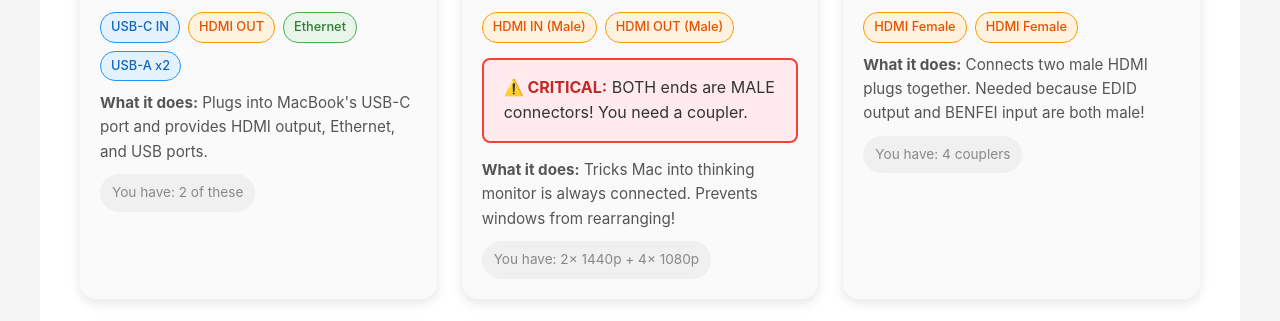
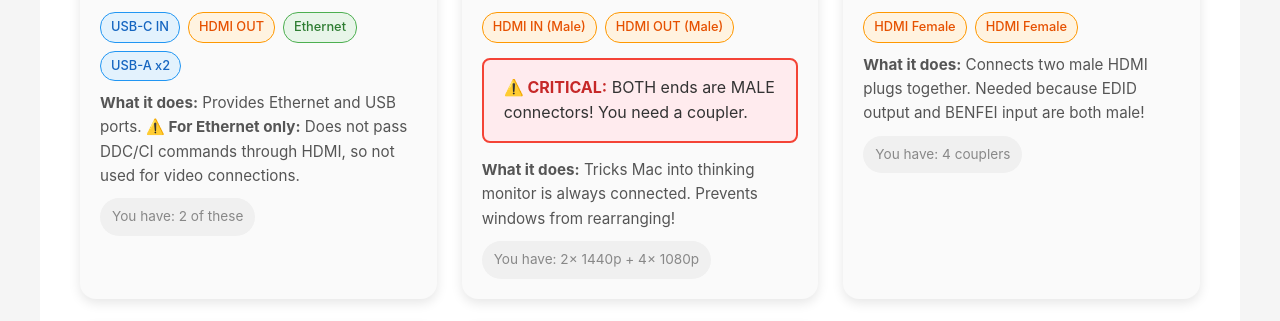
Before and after one commit to chaceholland/kvm-setup-guide, a plain HTML site: page index.html in a window 1280 px wide. Shown: the part 959-1280 px from the top of the page. Drawn offline with Linux system fonts and the light colour scheme.

Commit message:
docs: update UGREEN hub description for Ethernet-only use

```diff
--- a/index.html
+++ b/index.html
@@ -285,7 +285,7 @@
                         <div class="card-body">
                             <div class="photo-container"><img src="https://m.media-amazon.com/images/I/71J-XDeu4nL._AC_SX679_.jpg" alt="UGREEN Hub"></div>
                             <div class="port-labels"><span class="port-label usb">USB-C IN</span><span class="port-label hdmi">HDMI OUT</span><span class="port-label ethernet">Ethernet</span><span class="port-label usb">USB-A x2</span></div>
-                            <div class="description"><strong>What it does:</strong> Plugs into MacBook's USB-C port and provides HDMI output, Ethernet, and USB ports.</div>
+                            <div class="description"><strong>What it does:</strong> Provides Ethernet and USB ports. <strong>⚠️ For Ethernet only:</strong> Does not pass DDC/CI commands through HDMI, so not used for video connections.</div>
                             <span class="quantity">You have: 2 of these</span>
                         </div>
                     </div>
```
